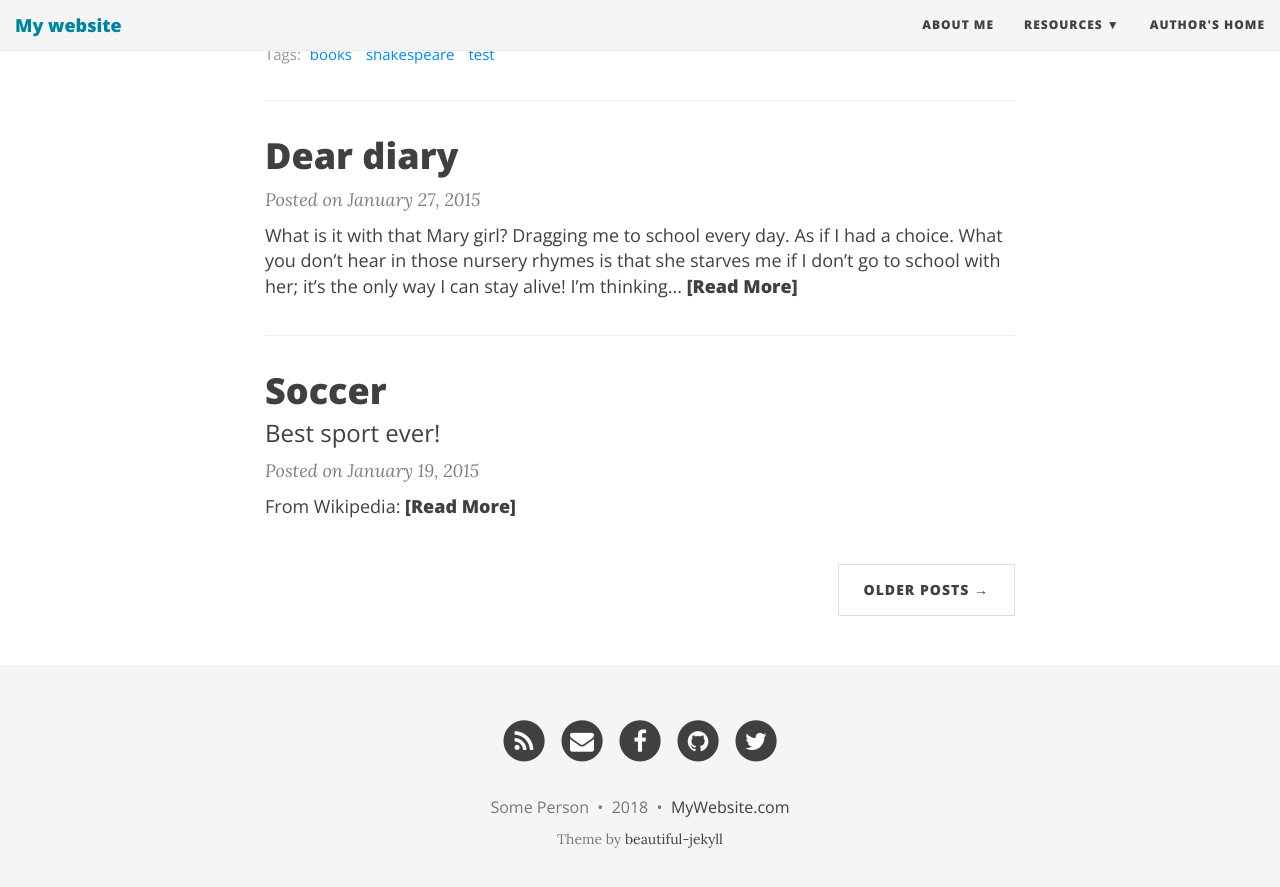
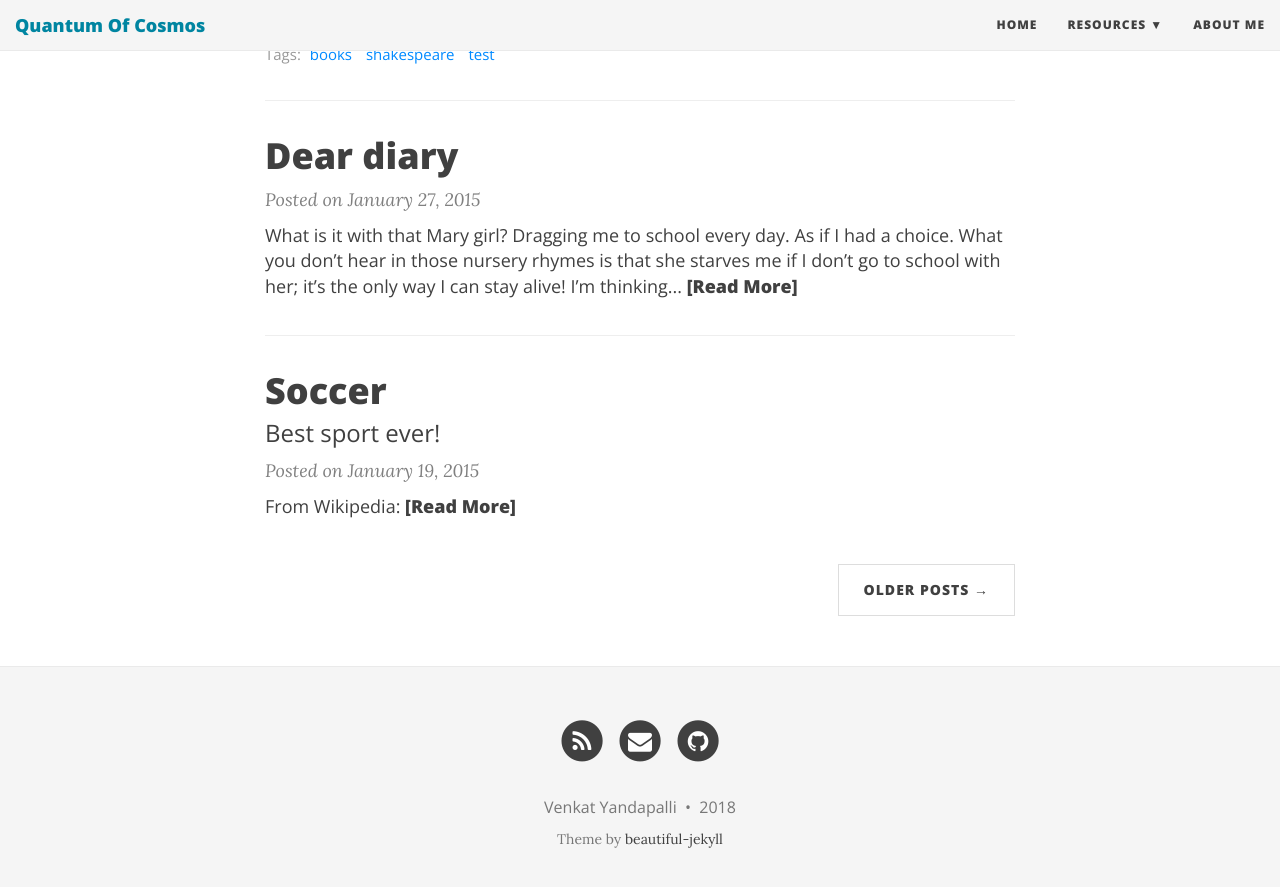
Before and after one commit to Quantumofcosmos/quantumofcosmos.github.io, a Jekyll site: the page built from index.html, in a window 1280 px wide and 900 px high, scrolled down 1134 px. Shown: the top 887 px of the window. Built offline with Jekyll 4.4.1, drawn with Linux system fonts in a browser that asks for light colours; nearby versions of some CDN libraries; the list of posts is cut into pages by our own code; some of the changed lines change nothing that is shown.

Commit message:
config edit

```diff
--- a/_config.yml
+++ b/_config.yml
@@ -4,7 +4,7 @@
 # baseurl is the website's URL without the hostname
 
 # If you are building a simple GitHub user page (http://username.github.io) then use these settings:
-url: "http://username.github.io"
+url: "http://quantumofcosmos.github.io"
 baseurl: ""
 
 # If you are building a GitHub project page then use these settings:
@@ -14,25 +14,25 @@ baseurl: ""
 # Of course don't forget to change the username and projectname to YOUR username and project
 
 # Name of website
-title: My website
+title: Quantum Of Cosmos
 
 # Short description of your site
-description: A virtual proof that name is awesome!
+description: Testimony of my ventures and musings
 
 # --- Navigation bar options --- #
 
 # List of links in the navigation bar
 navbar-links:
-  About Me: "aboutme"
+  Home: "http://quantumofcosmos.github.io"
   Resources:
     - Beautiful Jekyll: "http://deanattali.com/beautiful-jekyll/"
     - Learn markdown: "http://www.markdowntutorial.com/"
     - GitHub Pages: "https://pages.github.com/"
-  Author's home: "http://deanattali.com"
+  About Me: "aboutme"
 
 # Image to show in the navigation bar - image must be a square (width = height)
 # Remove this parameter if you don't want an image in the navbar
-avatar: "/img/avatar-icon.png"
+avatar: "/img/venkat.jpg"
 
 # If you want to have an image logo in the top-left corner instead of the title text,
 # then specify the following parameter
@@ -64,7 +64,7 @@ footer-link-col: "#404040"
 # Change all these values or delete the ones you don't want.
 # Important: you must keep the "name" parameter, everything else you can remove
 author:
-  name: Some Person
+  name: Venkat Yandapalli
 
 # Select your active Social Network Links.
 # Uncomment the links you want to show in the footer and add your information to each link.
@@ -72,10 +72,10 @@ author:
 # If you want to add a new link that isn't here, you'll need to also edit the file _data/SocialNetworks.yml
 social-network-links:
   rss: true
-  email: "someone@example.com"
-  facebook: daattali
-  github: daattali
-  twitter: daattali
+  email: "quantumofcosmos@gmail.com.com"
+  # facebook: yandapalli.venkatesh
+  github: quantumofcosmos
+# twitter: daattali
 #  reddit: yourname
 #  google-plus: +DeanAttali
 #  linkedin: daattali
@@ -99,12 +99,12 @@ share-links-active:
 
 # How to display the link to the website in the footer
 # Remove this if you don't want a link in the footer
-url-pretty: "MyWebsite.com"  # eg. "deanattali.com/beautiful-jekyll"
+# url-pretty: "MyWebsite.com"  # eg. "deanattali.com/beautiful-jekyll"
 
 # --- Web Statistics Section --- #
 
 # Fill in your Google Analytics ID to track your website using GA
-#google_analytics: ""
+google_analytics: "UA-113464058-1"
 
 # Google Tag Manager ID
 #gtm: ""
@@ -136,7 +136,7 @@ title-separator: "-"
 # --- Don't need to touch anything below here (but you can if you want) --- #
 
 # Output options (more information on Jekyll's site)
-timezone: "America/Vancouver"
+timezone: "Asia/Calcutta"
 markdown: kramdown
 highlighter: rouge
 permalink: /:year-:month-:day-:title/
```
Also changed, not shown: img/favicon.ico (added), img/favicon.png (added), img/venkat.jpg (added).
